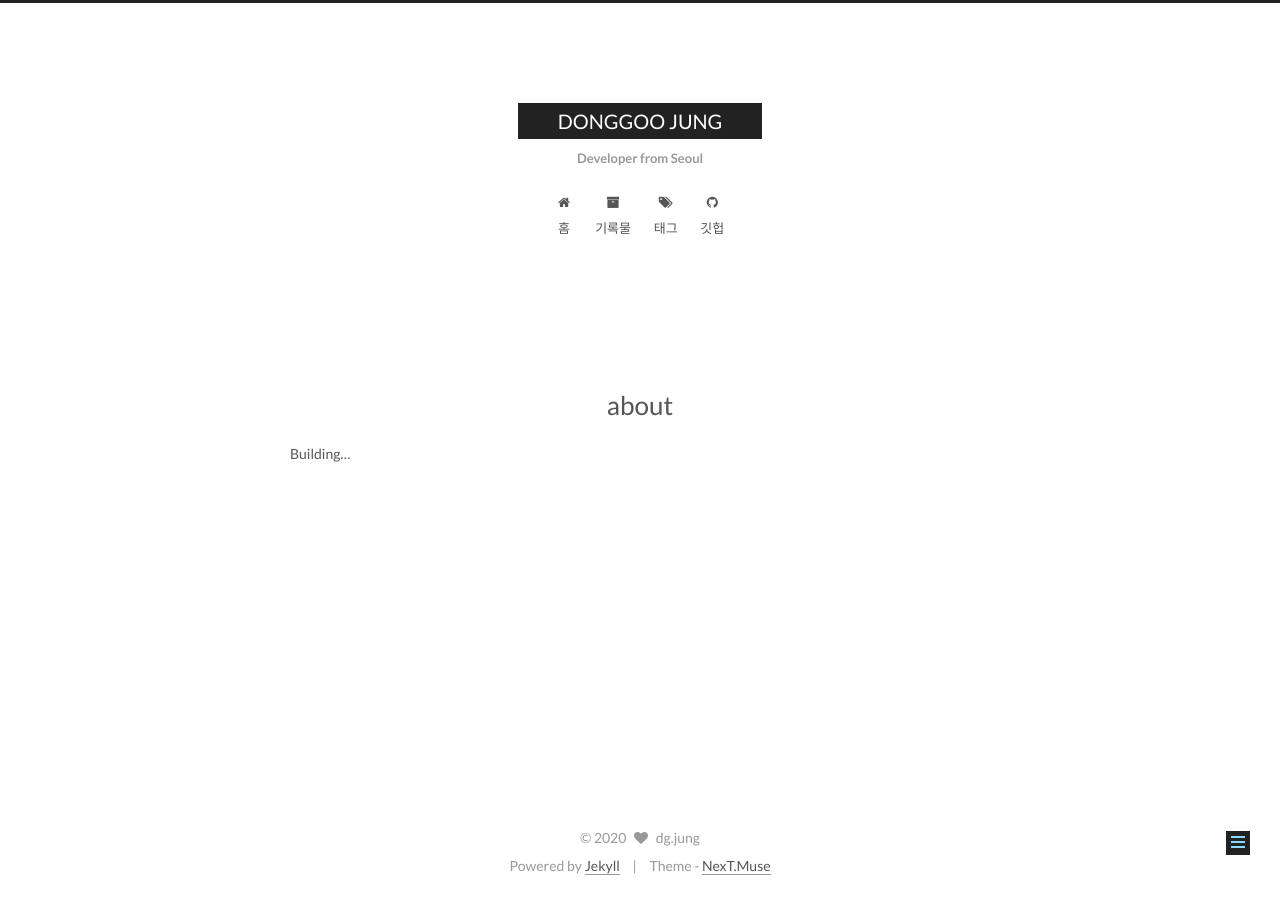
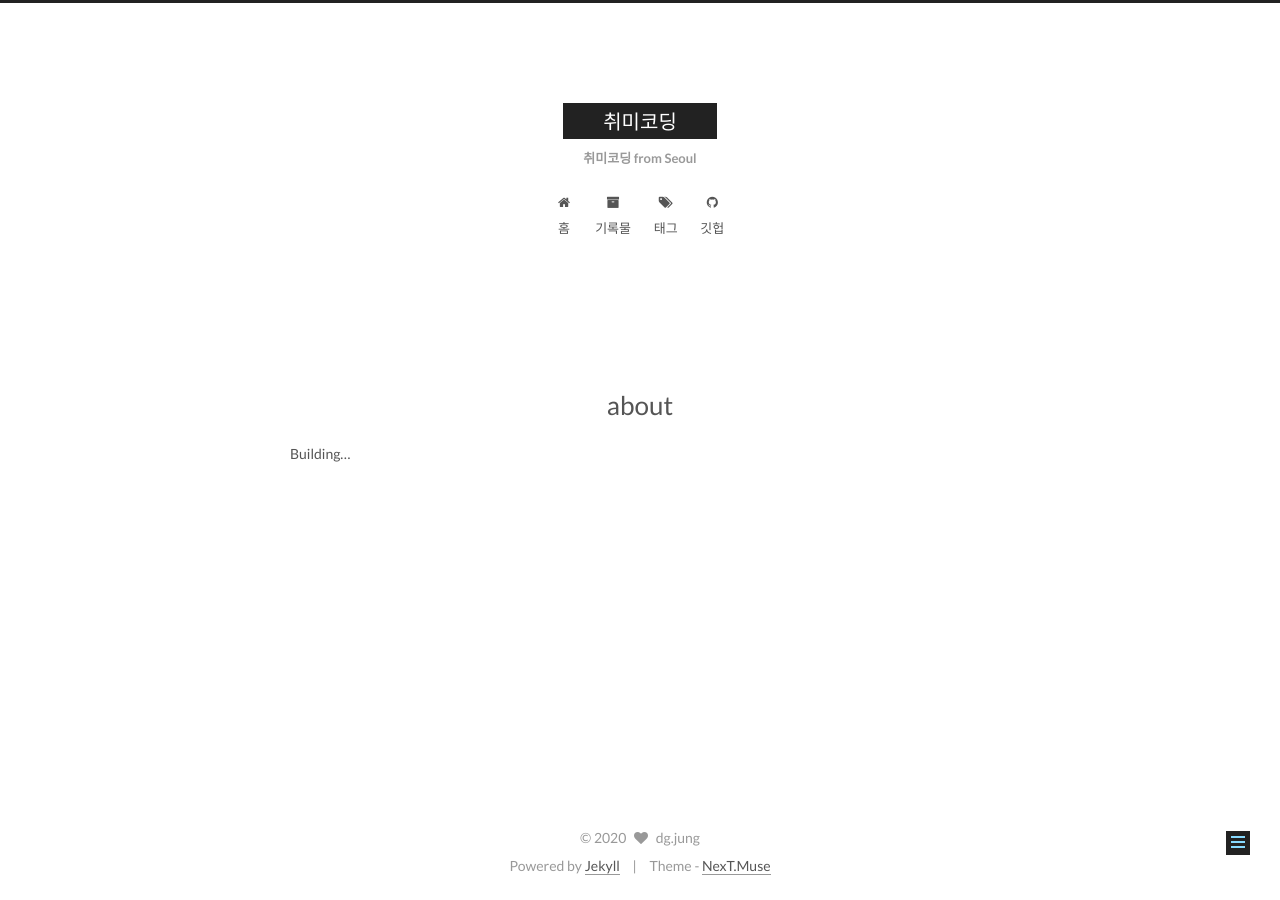
Before and after one commit to dgjung0220/dgjung0220.github.io, a Jekyll site: the page built from about/index.md, in a window 1280 px wide. Built offline with Jekyll 4.4.1, drawn with Linux system fonts in a browser that asks for light colours; comment, search, counter and statistics services are not loaded.

Commit message:
Update _config.yml

```diff
--- a/_config.yml
+++ b/_config.yml
@@ -4,10 +4,10 @@
 # ---------------------------------------------------------------
 
 # Site
-title: DONGGOO JUNG
-subtitle: Developer from Seoul
-description: 'Developer'
-signature: 'Developer'
+title: 취미코딩
+subtitle: 취미코딩 from Seoul
+description: '취코'
+signature: ''
 author: dg.jung
 # Support language: de, en, fr-FR, id, ja, ko, pt-BR, pt, ru, zh-Hans, zh-hk, zh-tw
 language: ko
```
